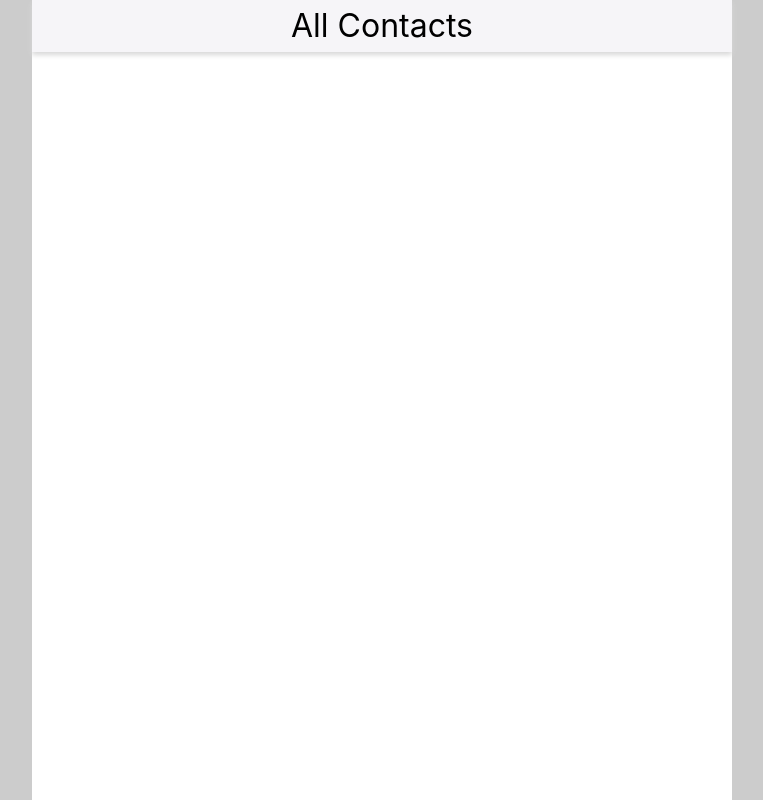
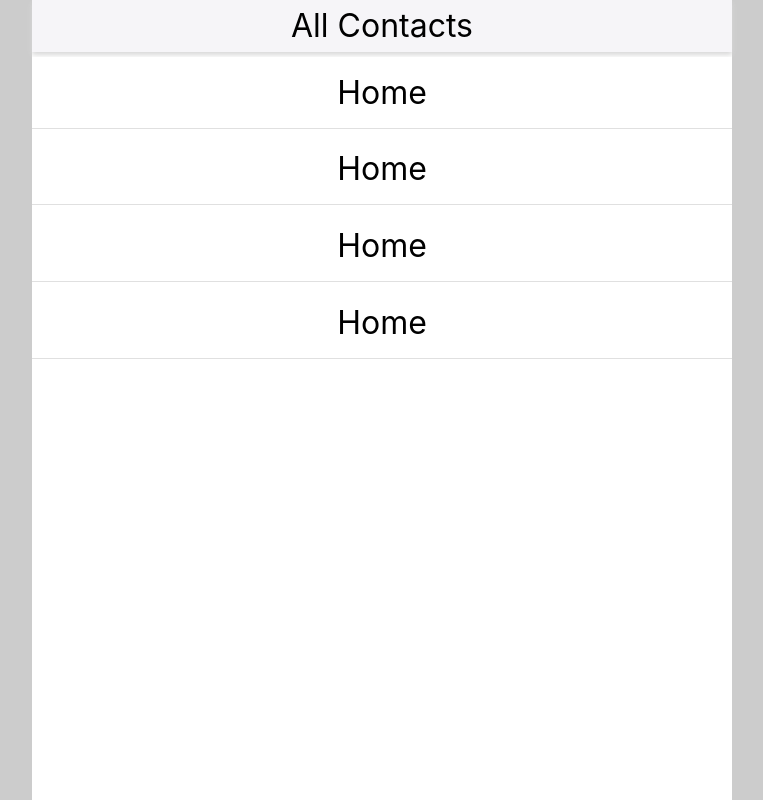
Before and after one commit to HamadNabizada/fun-with-ai, a Next.js app: page /allContacts in a window 1280 px wide. Shown: the whole page, without its empty margins (258-1021 px from the left). Built offline with nearby package versions, Linux system fonts and the light colour scheme.

Commit message:
added contact component and styling.

```diff
--- /dev/null
+++ b/components/Contact.js
@@ -0,0 +1,10 @@
+import styles from '../styles/Contact.module.css'
+import Link from 'next/link'
+
+export default function Contact(props){
+    return(
+        <Link href={props.route}>
+            <a className={styles.wrapper}>{props.contactName}</a>
+        </Link>
+    )
+}
--- a/pages/allContacts.js
+++ b/pages/allContacts.js
@@ -1,11 +1,15 @@
 import homeStyles from '../styles/Home.module.css'
 import Header from '../components/Header'
+import Contact from '../components/Contact'
 
 export default function allContacts(){
     return (
         <div className={homeStyles.wrapper}>
             <Header onAllContacts={true} contact='All Contacts' />
-
+            <Contact route='/' contactName='Home' />
+            <Contact route='/' contactName='Home' />
+            <Contact route='/' contactName='Home' />
+            <Contact route='/' contactName='Home' />
         </div>
     )
 }
--- /dev/null
+++ b/styles/Contact.module.css
@@ -0,0 +1,14 @@
+.wrapper{
+    margin-top:.3rem;
+    width: 100%;
+    background-color:white;
+    border-bottom: 1px solid #e0e0e0;
+    font-size: 2rem;
+    display:flex;
+    flex-direction: row;
+    padding: 1rem;
+    justify-content: center;
+}
+.wrapper:hover{
+    background-color: #e0e0e0;
+}
```
